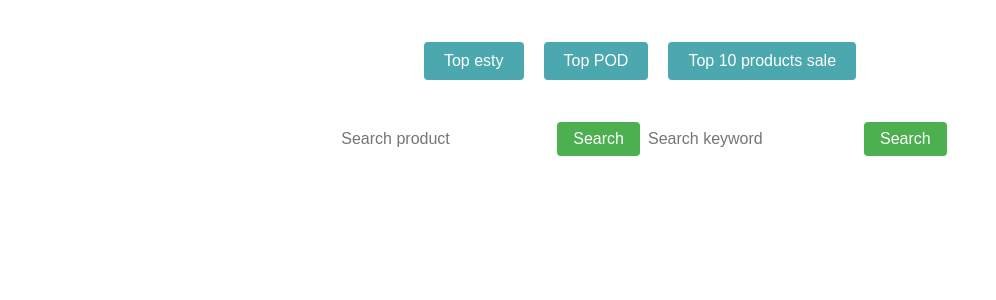
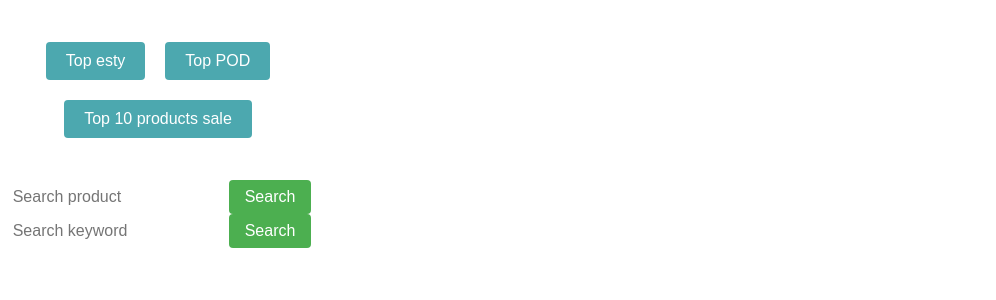
Before and after one commit to SinghAdit007/etsyTask, a React (Create React App) app: page / in a window 1280 px wide. Shown: the top 300 px of the page, without its empty margins (0-996 px from the left). Built offline with nearby package versions, Linux system fonts and the light colour scheme.

Commit message:
chnageincss

```diff
--- a/src/index.css
+++ b/src/index.css
@@ -1,7 +1,7 @@
-/* html,body{
+ html,body{
   width: 300px;
   height: 400px;
-/* } */                     USE THIS CODE TO change the size of the extenion */
+ }
 
 .search-container {
   display: flex;
```
Also changed, not shown: public/manifest.json.
